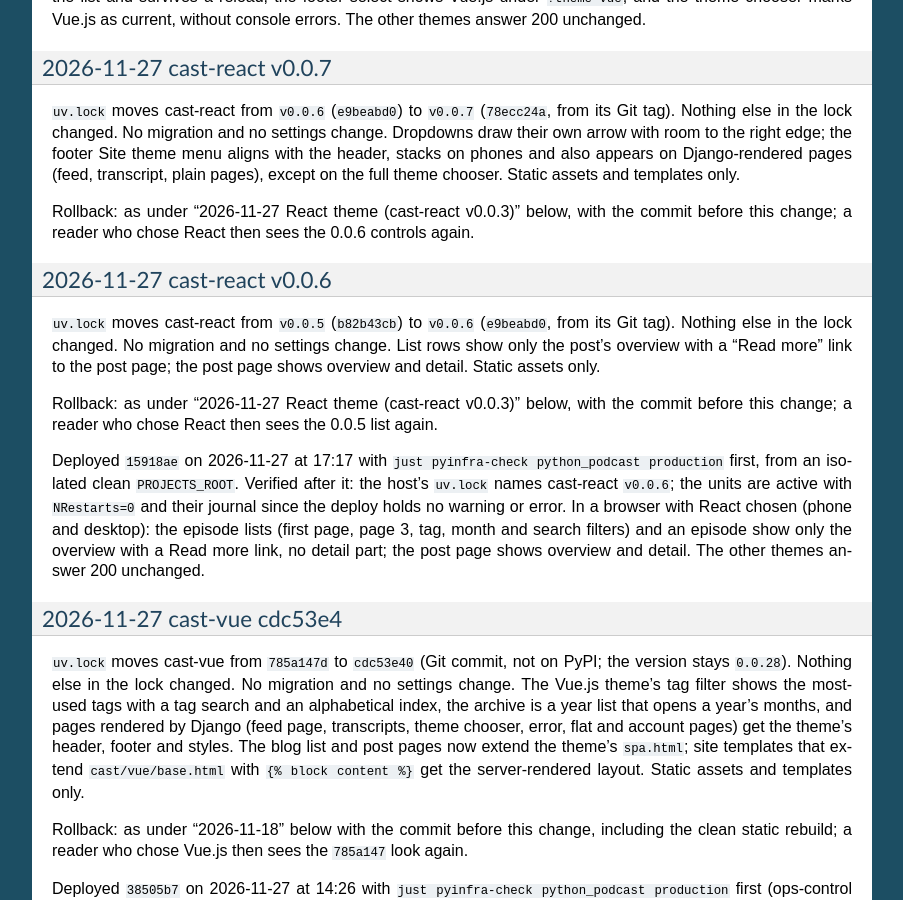
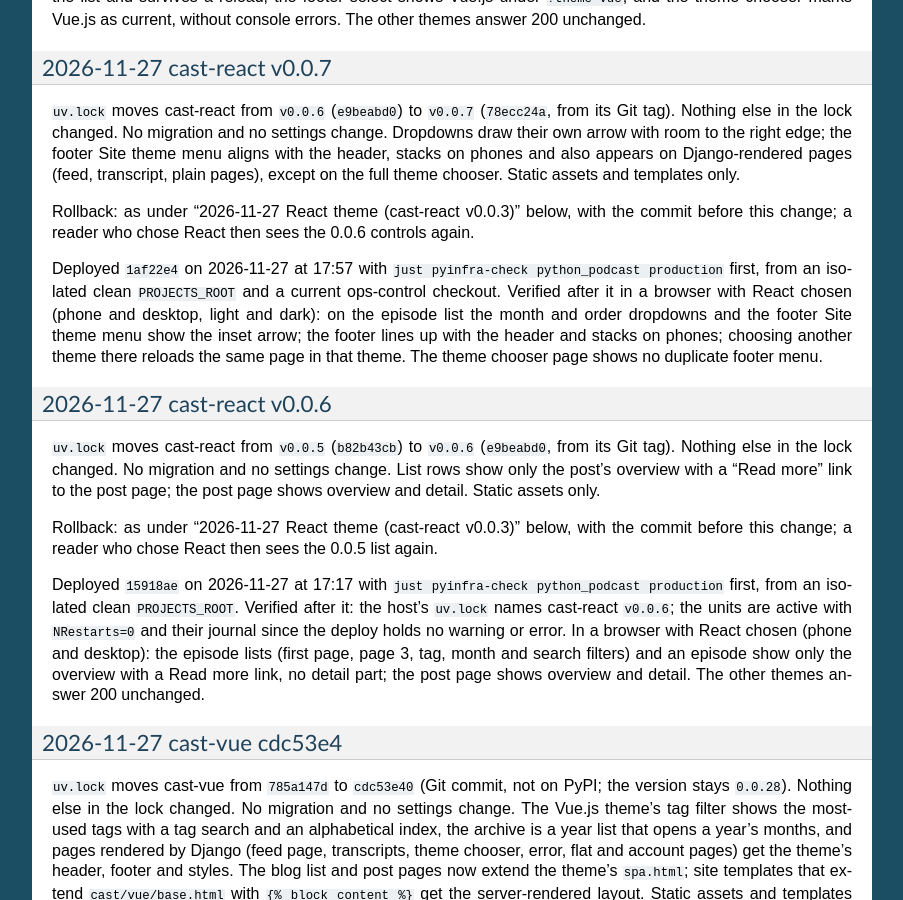
Before and after one commit to ephes/python-podcast, a Sphinx documentation site: the page built from docs/deploy.rst, in a window 1280 px wide and 900 px high, scrolled down 1698 px. Shown: the whole window, without its empty margins (198-1101 px from the left). Built offline with Sphinx 7.4.7, drawn with Linux system fonts in a browser that asks for light colours.

Commit message:
Record the cast-react v0.0.7 deploy in the deploy history

```diff
--- a/docs/deploy.rst
+++ b/docs/deploy.rst
@@ -111,6 +111,14 @@ pages), except on the full theme chooser. Static assets and templates only.
 Rollback: as under "2026-11-27 React theme (cast-react v0.0.3)" below, with the
 commit before this change; a reader who chose React then sees the 0.0.6
 controls again.
+
+Deployed ``1af22e4`` on 2026-11-27 at 17:57 with ``just pyinfra-check python_podcast
+production`` first, from an isolated clean ``PROJECTS_ROOT`` and a current
+ops-control checkout. Verified after it in a browser with React chosen (phone
+and desktop, light and dark): on the episode list the month and order dropdowns and the
+footer Site theme menu show the inset arrow; the footer lines up with the
+header and stacks on phones; choosing another theme there reloads the same page
+in that theme. The theme chooser page shows no duplicate footer menu.
 
 2026-11-27 cast-react v0.0.6
 ~~~~~~~~~~~~~~~~~~~~~~~~~~~~
```
